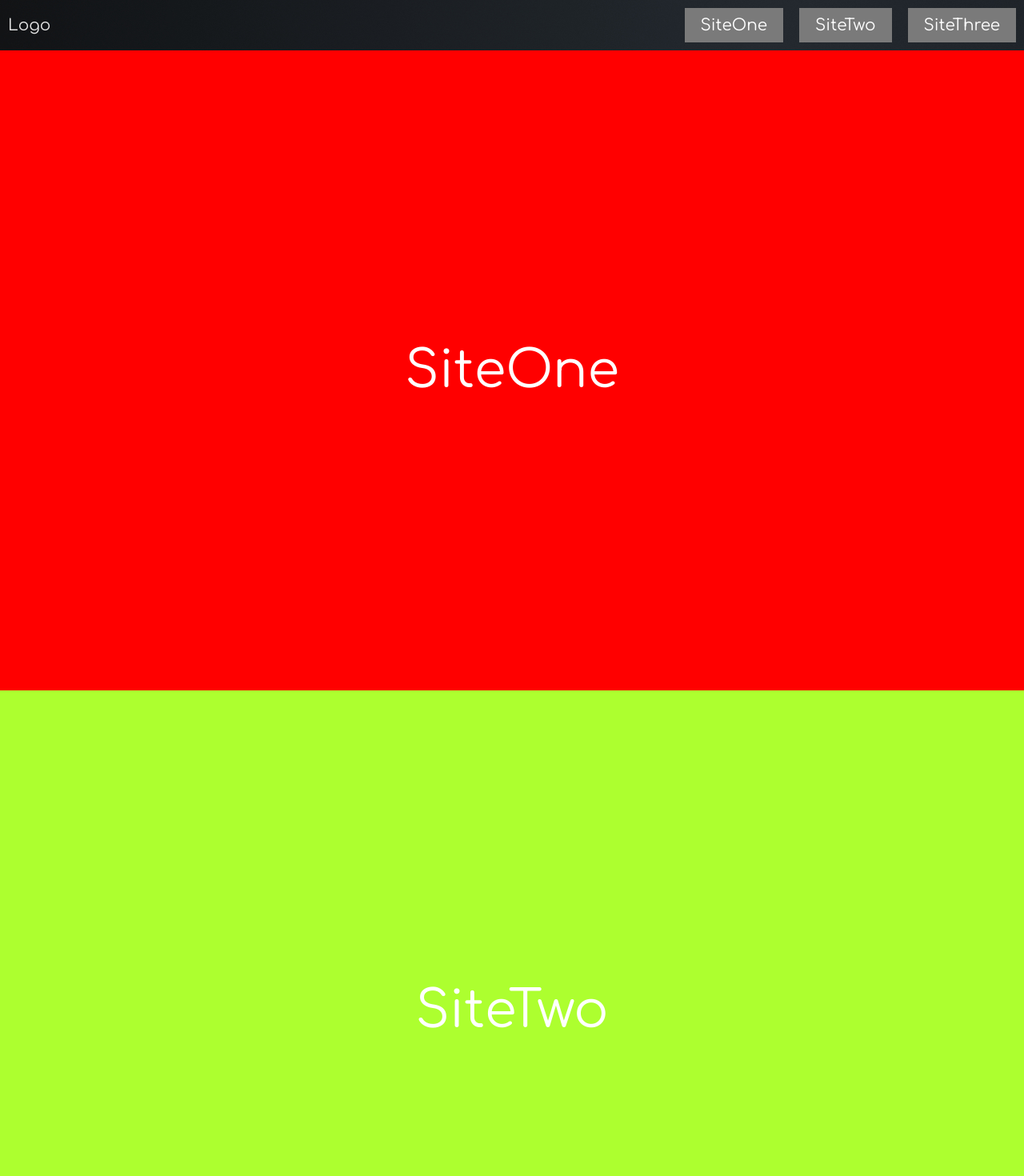
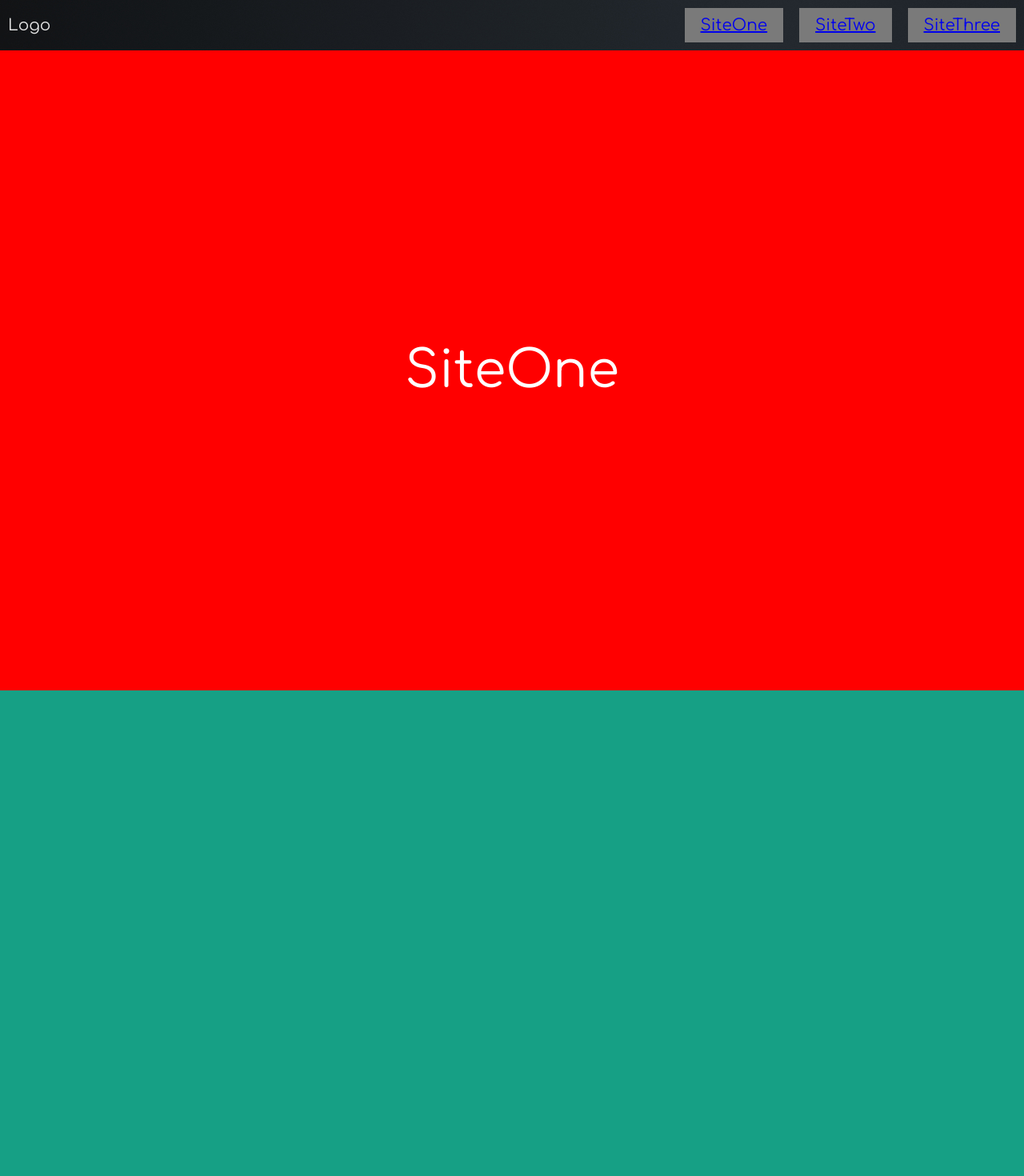
Before and after one commit to SkrollanElenaZimmermann/Schokett.de, a Vue app: page / in a window 1280 px wide. Shown: the top 1470 px of the page at 80% size. After the commit the page ends 863 px from the top, so only its background shows below. Built offline with nearby package versions, Linux system fonts and the light colour scheme.

Commit message:
router-link
add it

```diff
--- a/src/App.vue
+++ b/src/App.vue
@@ -1,16 +1,11 @@
 <template>
   <!-- <img alt="Logo" src="./assets/HiTwitch.png" style="width: 15%; height: auto;"> -->
   <NavBar/>
-  <SiteOne/>
-  <SiteTwo/>
-  <SiteThree/>
+  <RouterView></RouterView>
 </template>
 
 <script>
 import NavBar from './components/NavBar.vue'
-import SiteOne from './components/SiteOne.vue'
-import SiteTwo from './components/SiteTwo.vue'
-import SiteThree from './components/SiteThree.vue'
 
 import myBackground from '@/assets/background.jpg';
 // import HiTwitch from '@/assets/HiTwitch.png';
@@ -18,9 +13,6 @@ import myBackground from '@/assets/background.jpg';
 export default {
   name: 'App',
   components: {
-    SiteOne,
-    SiteTwo,
-    SiteThree,
     NavBar,
   },
   data() {
--- a/src/components/NavBar.vue
+++ b/src/components/NavBar.vue
@@ -4,9 +4,9 @@
       Logo
     </div>
     <div class="nav_buttons">
-      <div class="btn">SiteOne</div>
-      <div class="btn">SiteTwo</div>
-      <div class="btn">SiteThree</div>
+      <div class="btn"><router-link to="/">SiteOne</router-link></div>
+      <div class="btn"><router-link to="/SiteTwo">SiteTwo</router-link></div>
+      <div class="btn"><router-link to="/SiteThree">SiteThree</router-link></div>
     </div>
   </div>
 </template>
--- a/src/main.js
+++ b/src/main.js
@@ -1,4 +1,27 @@
 import { createApp } from 'vue'
 import App from './App.vue'
 
-createApp(App).mount('#app')
+import { createRouter, createWebHashHistory} from "vue-router"
+
+import SiteOne from './components/SiteOne.vue'
+import SiteTwo from './components/SiteTwo.vue'
+import SiteThree from './components/SiteThree.vue'
+
+const app = createApp(App)
+
+createApp(App)
+
+const routes = [
+    {path: "/", component: SiteOne},
+    {path: "/SiteTwo", component: SiteTwo},
+    {path: "/SiteThree", component: SiteThree},
+]
+const router = createRouter({
+    history: createWebHashHistory(),
+    routes: routes,
+    linkActiveClass: "active",
+})
+
+app.use(router)
+
+app.mount('#app')
```
